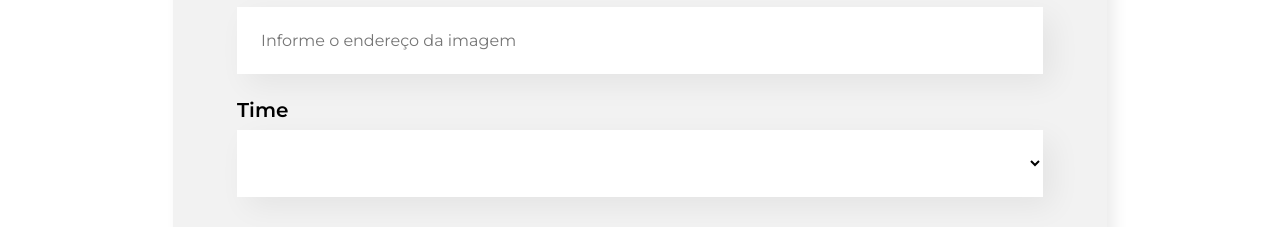
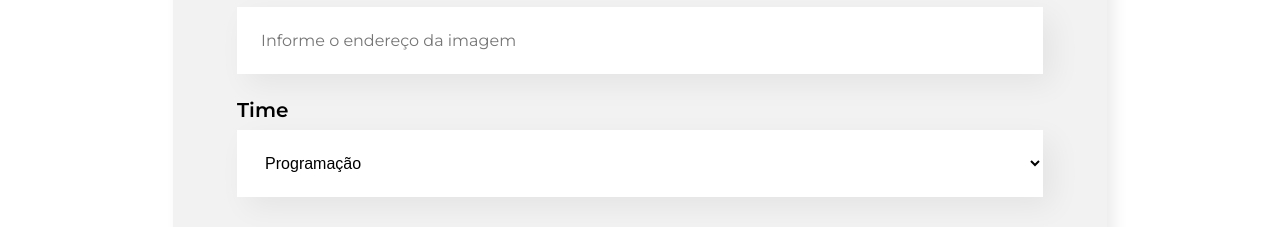
Before and after one commit to lucassmaniotto/React-Cursos, a React (Create React App) app in the folder ReactJS/organo/: page / in a window 1280 px wide. Shown: the part 981-1208 px from the top of the page. Built offline with nearby package versions, Linux system fonts and the light colour scheme.

Commit message:
Refatorando código

```diff
--- a/ReactJS/organo/src/App.js
+++ b/ReactJS/organo/src/App.js
@@ -45,6 +45,8 @@ function App() {
 
   const [users, setUsers] = useState([]);
 
+  const crewNames = crews.map(crew => crew.name);
+
   const forNewAddedUser = (user) => {
     setUsers([...users, user]);
   };
@@ -52,7 +54,7 @@ function App() {
   return (
     <div className="App">
       <Banner />
-      <Form forRegisteredUser={user => forNewAddedUser(user)}/>
+      <Form crews={crewNames} forRegisteredUser={user => forNewAddedUser(user)}/>
 
       {crews.map (crew => (
         <Crew
--- a/ReactJS/organo/src/components/Form/index.js
+++ b/ReactJS/organo/src/components/Form/index.js
@@ -5,18 +5,6 @@ import Button from "../Button";
 import { useState } from "react";
 
 const Form = (props) => {
-
-    const crews = [
-        '',
-        'Programação',
-        'Front-end',
-        'Data Science',
-        'DevOps',
-        'UX e Design',
-        'Mobile',
-        'Inovação e Gestão'
-    ]
-
     const [name, setName] = useState('');
     const [charge, setCharge] = useState('');
     const [image, setImage] = useState('');
@@ -58,7 +46,7 @@ const Form = (props) => {
                 />
                 <Select
                     label="Time"
-                    itens={crews}
+                    itens={props.crews}
                     required={true}
                     value={crew}
                     onChange={value => setCrew(value)}
```
